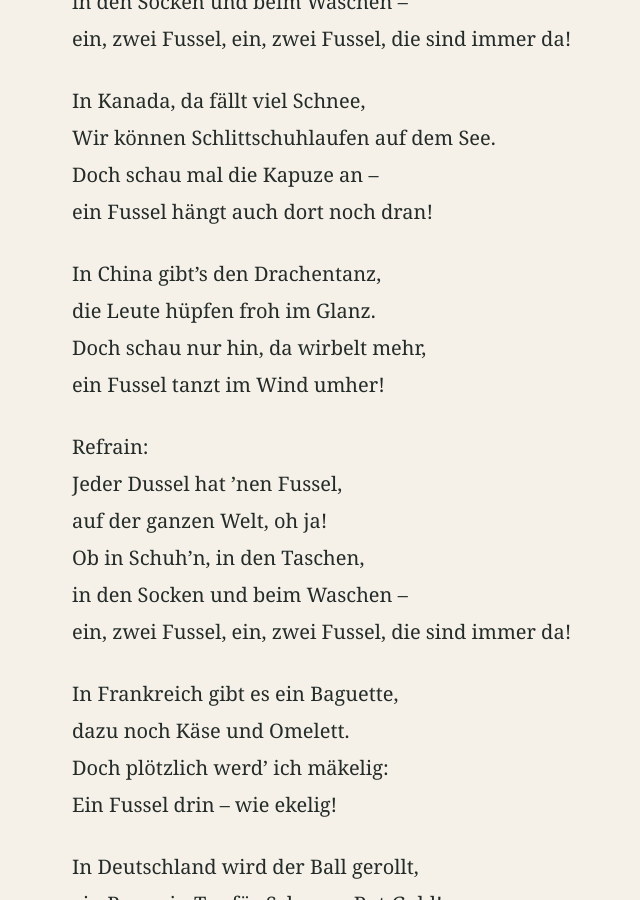
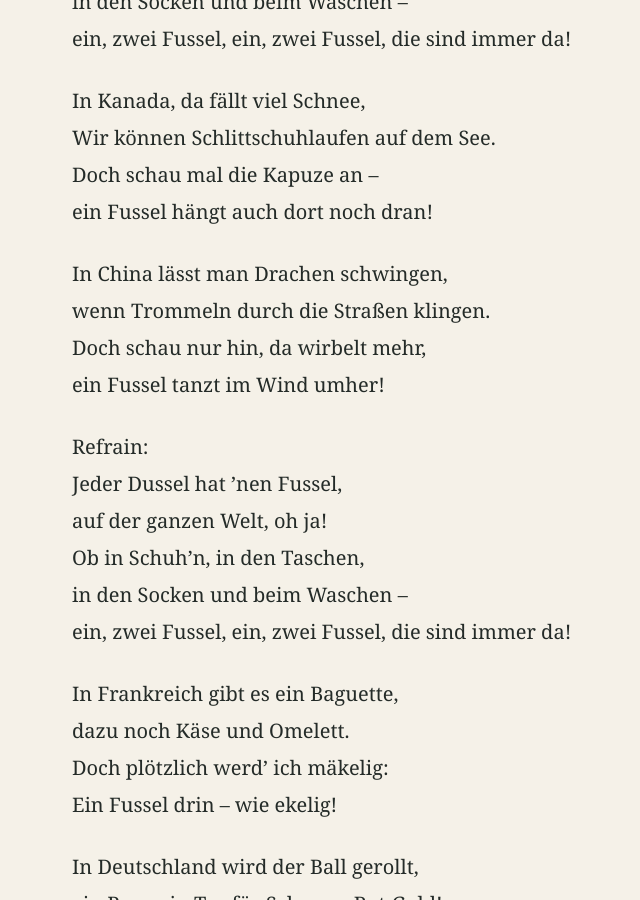
Before and after one commit to LarsLWO/website, a Jekyll site: the page built from _texts/songs/jeder-dussel-hat-nen-fussel.md, in a window 1280 px wide and 900 px high, scrolled down 1820 px. Shown: the whole window, without its empty margins (198-838 px from the left). Built offline with Jekyll 4.4.1, drawn with Linux system fonts in a browser that asks for light colours.

Commit message:
updated text

```diff
--- a/_texts/songs/jeder-dussel-hat-nen-fussel.md
+++ b/_texts/songs/jeder-dussel-hat-nen-fussel.md
@@ -40,8 +40,8 @@ Wir können Schlittschuhlaufen auf dem See.
 Doch schau mal die Kapuze an –
 ein Fussel hängt auch dort noch dran!
 
-In China gibt’s den Drachentanz,
-die Leute hüpfen froh im Glanz.
+In China lässt man Drachen schwingen,
+wenn Trommeln durch die Straßen klingen.
 Doch schau nur hin, da wirbelt mehr,
 ein Fussel tanzt im Wind umher!
 
```
